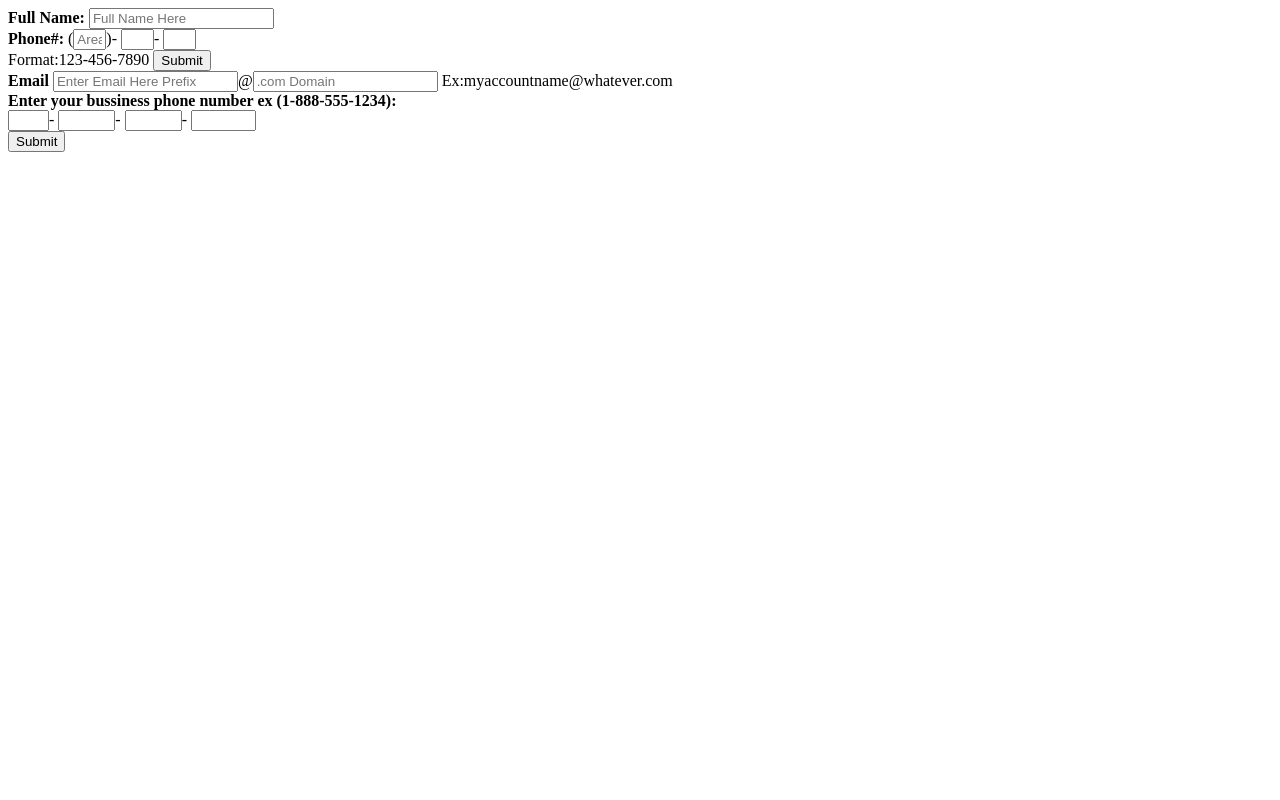
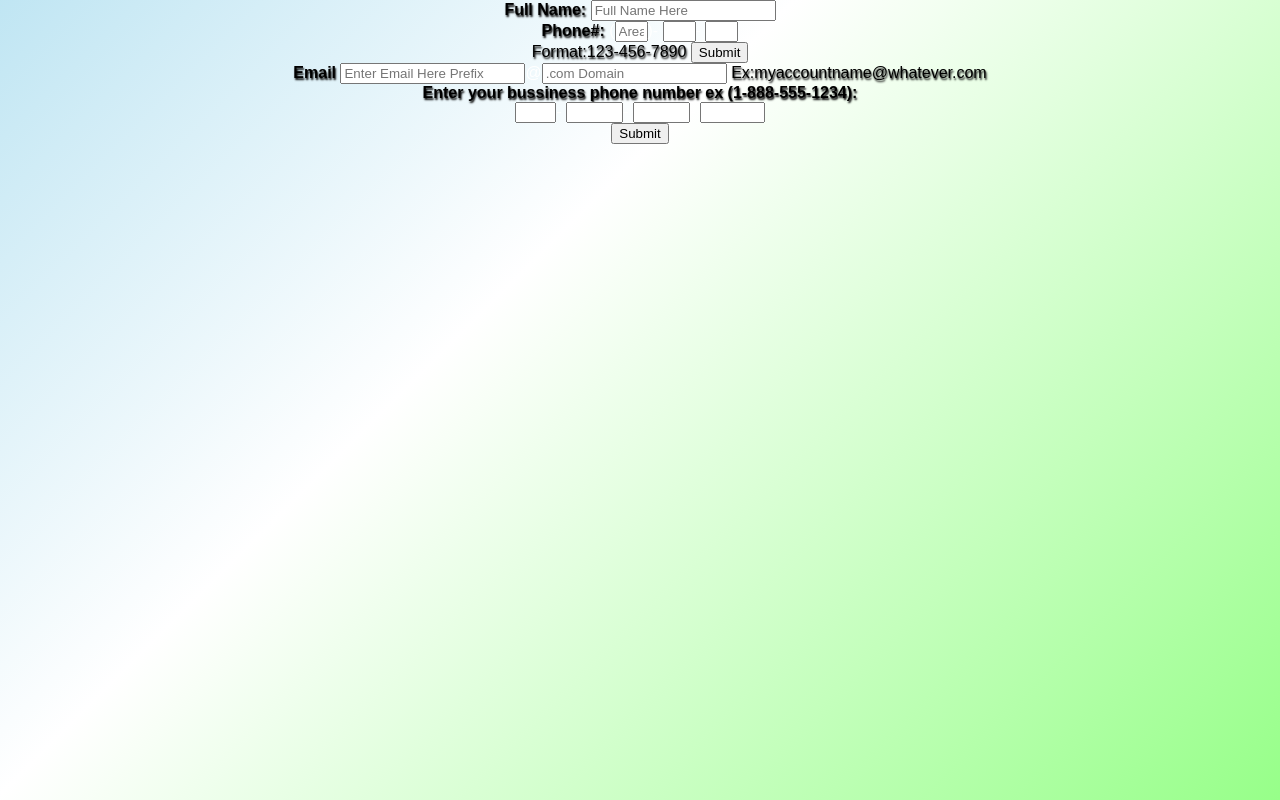
Before and after one commit to bluej3710/Mywork, a plain HTML site: page Day32button.html in a window 1280 px wide. Drawn offline with Linux system fonts and the light colour scheme.

Commit message:
Day32buttonhtml/csswk7designlangcomponent

```diff
--- a/Day32button.html
+++ b/Day32button.html
@@ -1,6 +1,6 @@
 <!DOCTYPE html>
 <html>
-<link rel="stylesheet" type="text/css" href="button.css">
+<link rel="stylesheet" type="text/css" href="Day32button.css">
     <body>
     <!-- In case you want to add a webpage -->
         <form action="telephone">
```
